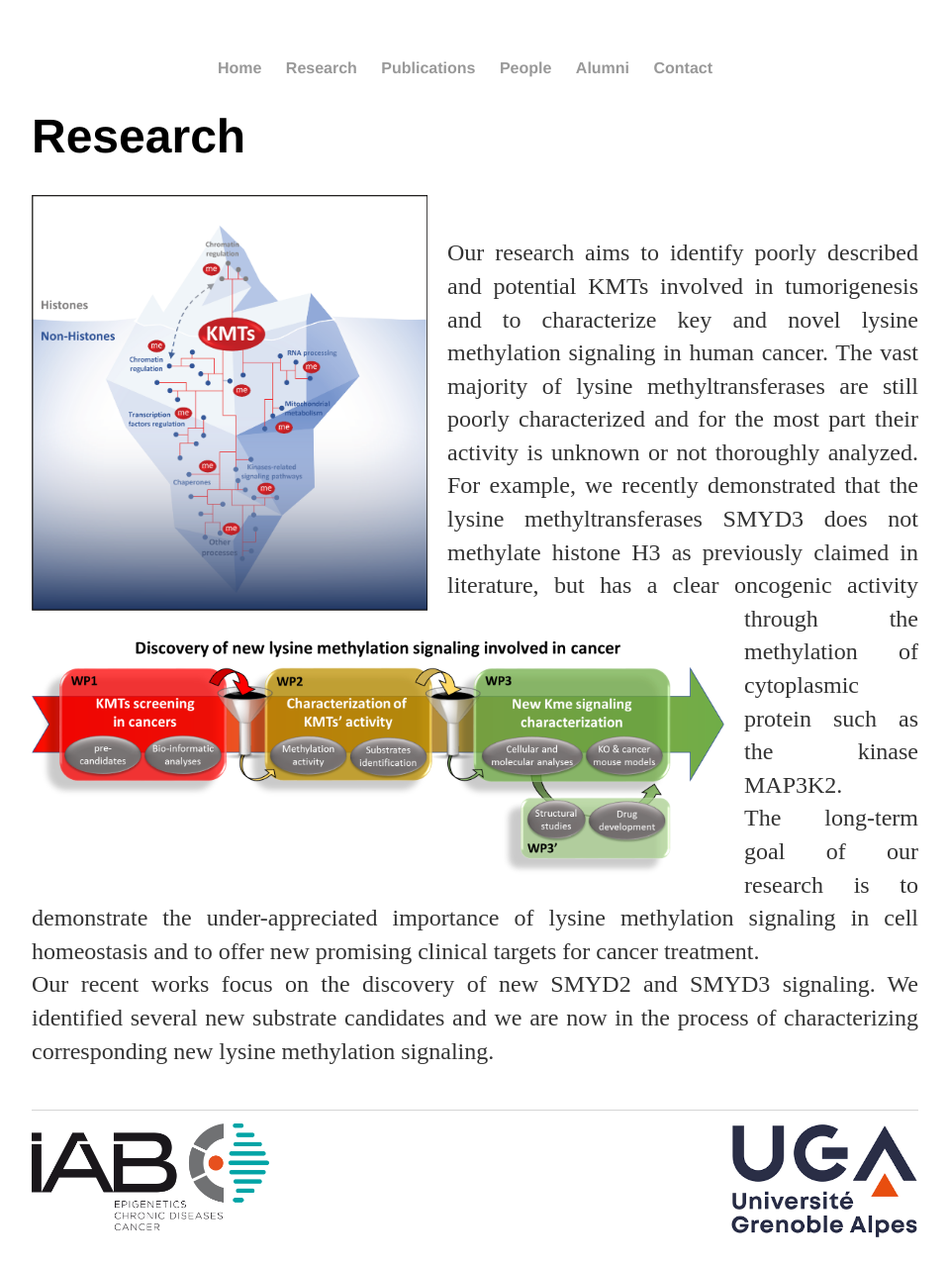
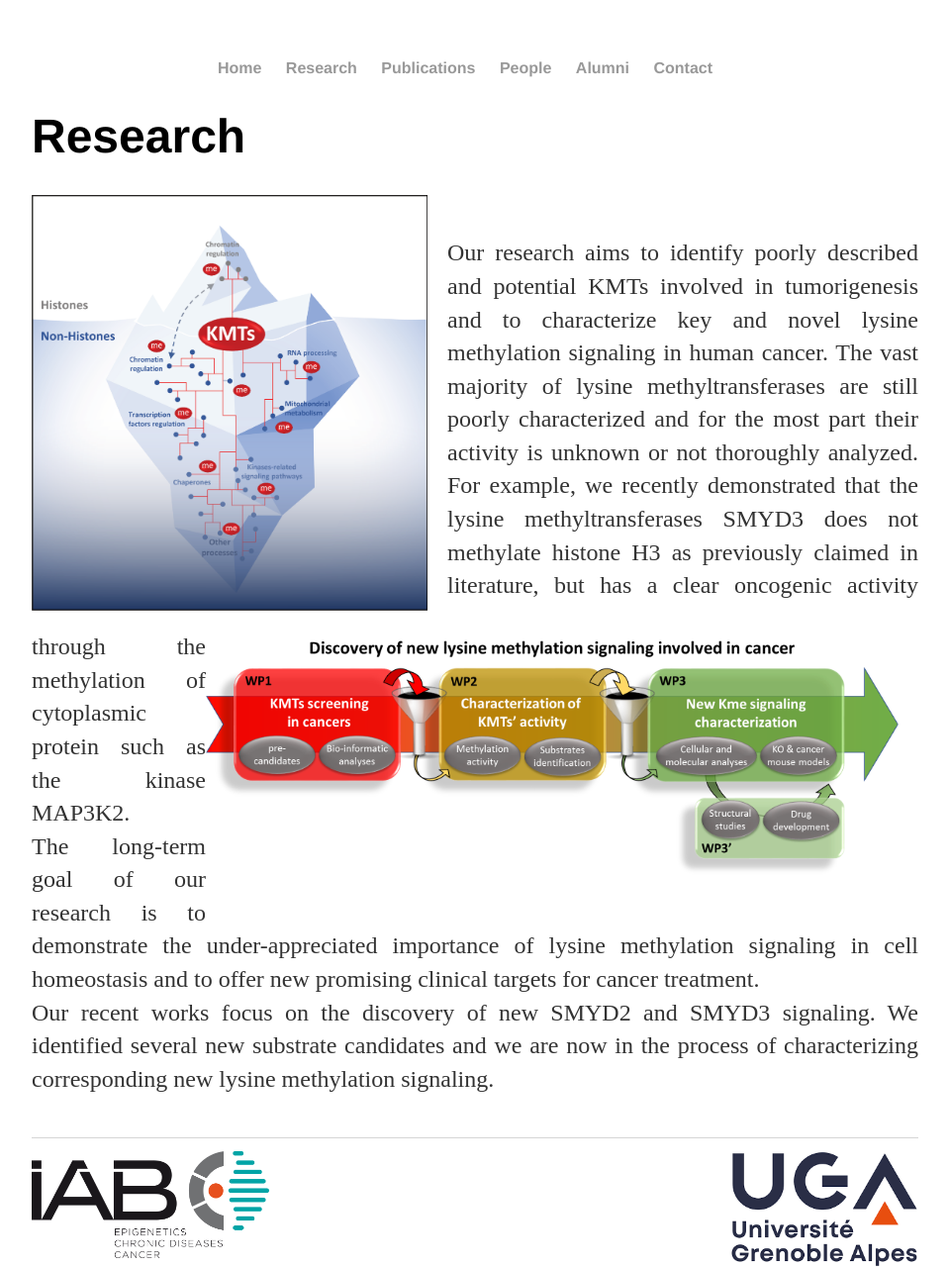
Before and after one commit to Reynoird-Lab/Reynoird-lab.github.io, a Jekyll site: the page built from Research/index.html, in a window 1280 px wide. Shown: the whole page at 99% size, without its empty margins (160-1119 px from the left). Built offline with Jekyll 4.4.1, drawn with Linux system fonts in a browser that asks for light colours; Markdown is read by kramdown in place of the engine named in the settings; before the commit the page ends 1251 px from its top, so only the background shows below that.

Commit message:
Update index.html

```diff
--- a/Research/index.html
+++ b/Research/index.html
@@ -4,7 +4,7 @@
 ---
 	<h1>{{ page.title }}</h1>
 
-<div><img src="https://reynoird-lab.github.io/Images/Lukinovic V graphical abstract CMYK_revision.png" title="Lysine Methylation Signaling" align="left" width="400" style="margin: 0px 20px 20px 0px;"/> <img src="https://reynoird-lab.github.io/Images/research.png" title="research" align="left" width="700" style="margin: 0px 20px 20px 0px;" br clear="left" /></div>
+<div><img src="https://reynoird-lab.github.io/Images/Lukinovic V graphical abstract CMYK_revision.png" title="Lysine Methylation Signaling" align="left" width="400" style="margin: 0px 20px 20px 0px;"/> <img src="https://reynoird-lab.github.io/Images/research.png" title="research" align="right" width="700" style="margin: 0px 20px 20px 0px;" br clear="left" /></div>
 <br>
 <p align="justify" align="left">Our research aims to identify poorly described and potential KMTs involved in tumorigenesis and to characterize key and novel lysine methylation signaling in human cancer. The vast majority of lysine methyltransferases are still poorly characterized and for the most part their activity is unknown or not thoroughly analyzed. For example, we recently demonstrated that the lysine methyltransferases SMYD3 does not methylate histone H3 as previously claimed in literature, but has a clear oncogenic activity through the methylation of cytoplasmic protein such as the kinase MAP3K2.<br>
 The long-term goal of our research is to demonstrate the under-appreciated importance of lysine methylation signaling in cell homeostasis and to offer new promising clinical targets for cancer treatment.
```
